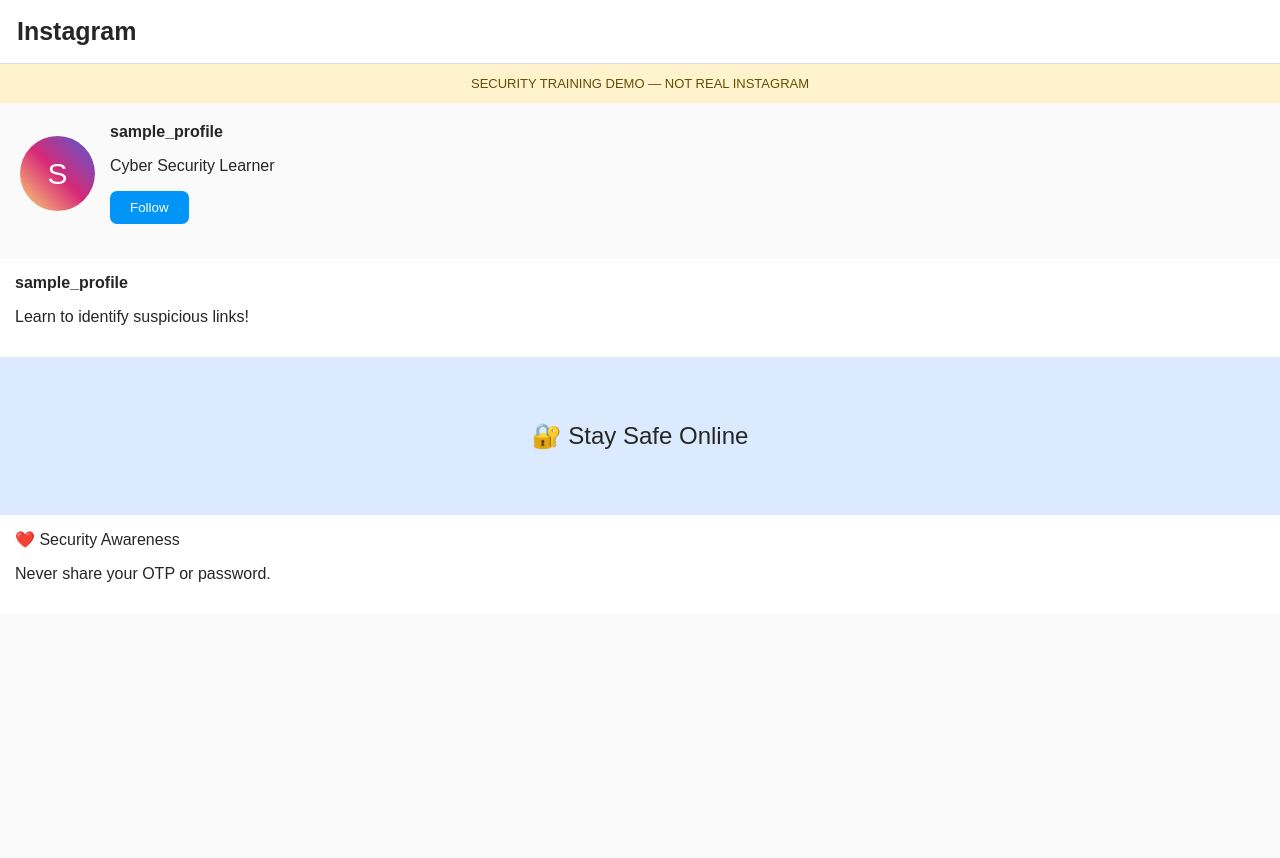
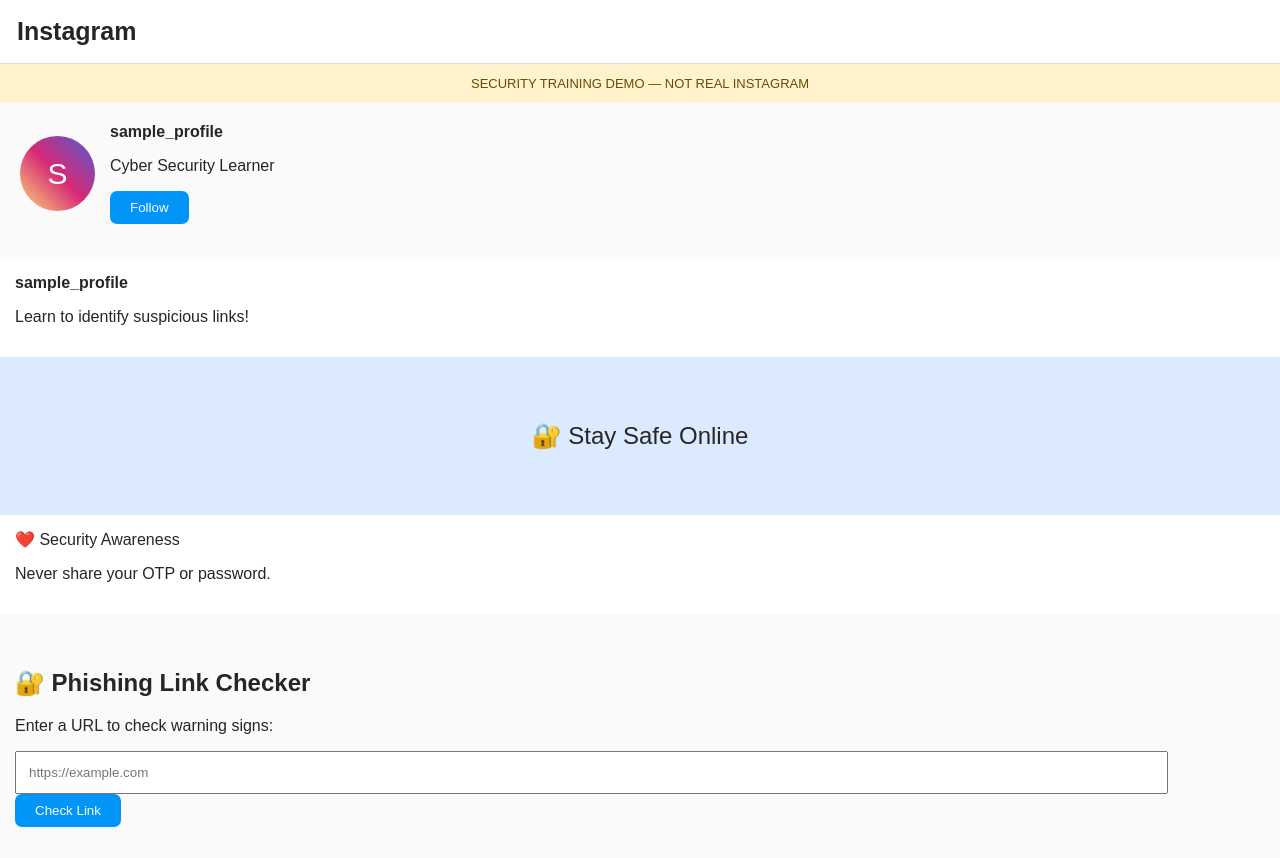
Before and after one commit to AnandKumarCyber/cyber-security-demo, a plain HTML site: page index.html in a window 1280 px wide. Before the commit the page ends 800 px from the top, so only its background shows below. Drawn offline with Linux system fonts and the light colour scheme.

Commit message:
Add phishing link checker feature to index.html

```diff
--- a/index.html
+++ b/index.html
@@ -90,6 +90,63 @@ SECURITY TRAINING DEMO — NOT REAL INSTAGRAM
     ❤️  Security Awareness
     <p>Never share your OTP or password.</p>
   </div>
+</div> <div class="info" style="margin-top:20px">
+  <h2>🔐 Phishing Link Checker</h2>
+  <p>Enter a URL to check warning signs:</p>
+
+  <input
+    type="url"
+    id="urlInput"
+    placeholder="https://example.com"
+    style="width:90%;padding:12px"
+  >
+
+  <button onclick="checkLink()">Check Link</button>
+
+  <p id="result"></p>
 </div>
+
+<script>
+function checkLink() {
+  const input = document.getElementById("urlInput").value.trim();
+  const result = document.getElementById("result");
+
+  if (!input) {
+    result.innerText = "Please enter a URL.";
+    return;
+  }
+
+  try {
+    const url = new URL(input);
+    let warnings = [];
+
+    if (url.protocol !== "https:") {
+      warnings.push("HTTPS is not being used.");
+    }
+
+    if (url.username || url.password || url.href.includes("@")) {
+      warnings.push("URL contains an unusual @ sign or credentials.");
+    }
+
+    if (/^\d{1,3}(\.\d{1,3}){3}$/.test(url.hostname)) {
+      warnings.push("Website uses an IP address.");
+    }
+
+    if (url.hostname.includes("xn--")) {
+      warnings.push("Domain contains encoded characters.");
+    }
+
+    if (warnings.length > 0) {
+      result.innerText = "⚠️ Warning signs:\n" + warnings.join("\n");
+    } else {
+      result.innerText =
+        "No basic warning signs found. This does NOT mean the link is safe.";
+    }
+
+  } catch (error) {
+    result.innerText = "Invalid URL. Please enter a complete URL.";
+  }
+}
+</script>
 </body>
 </html>
```
